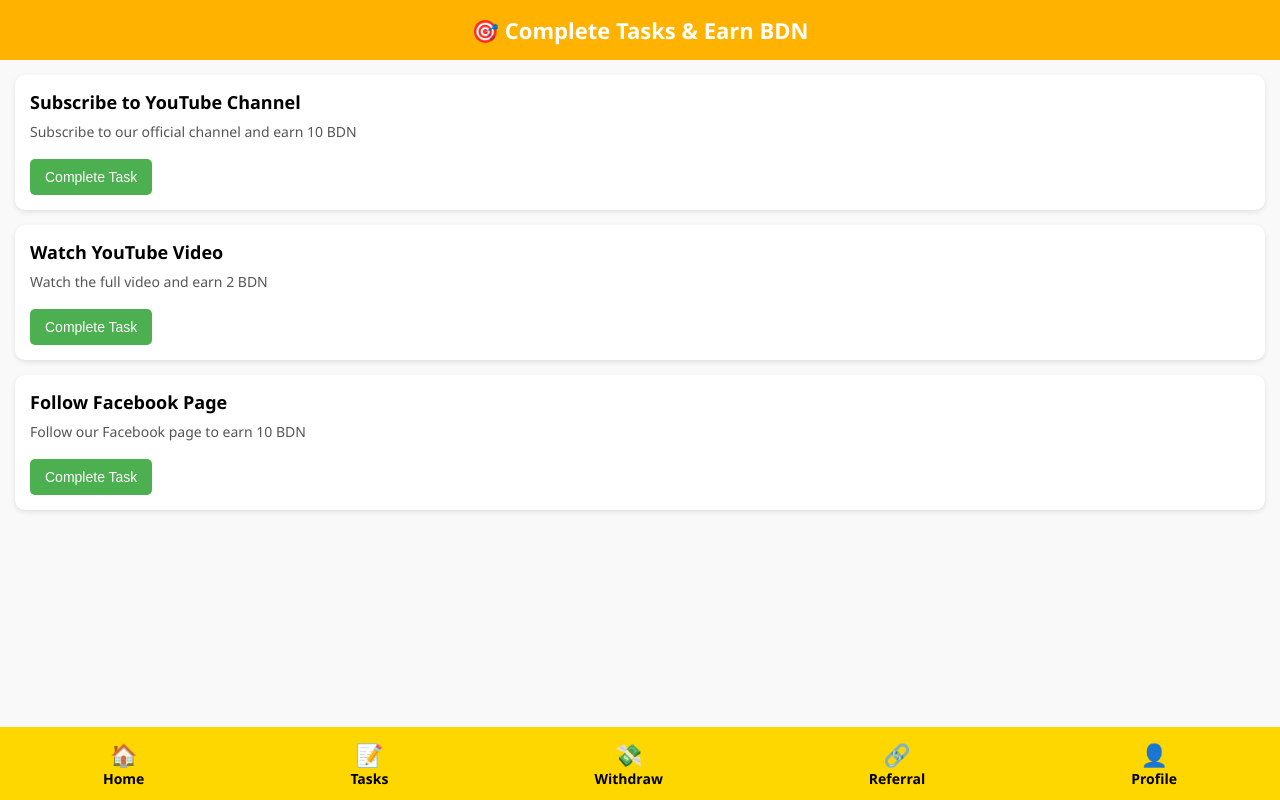
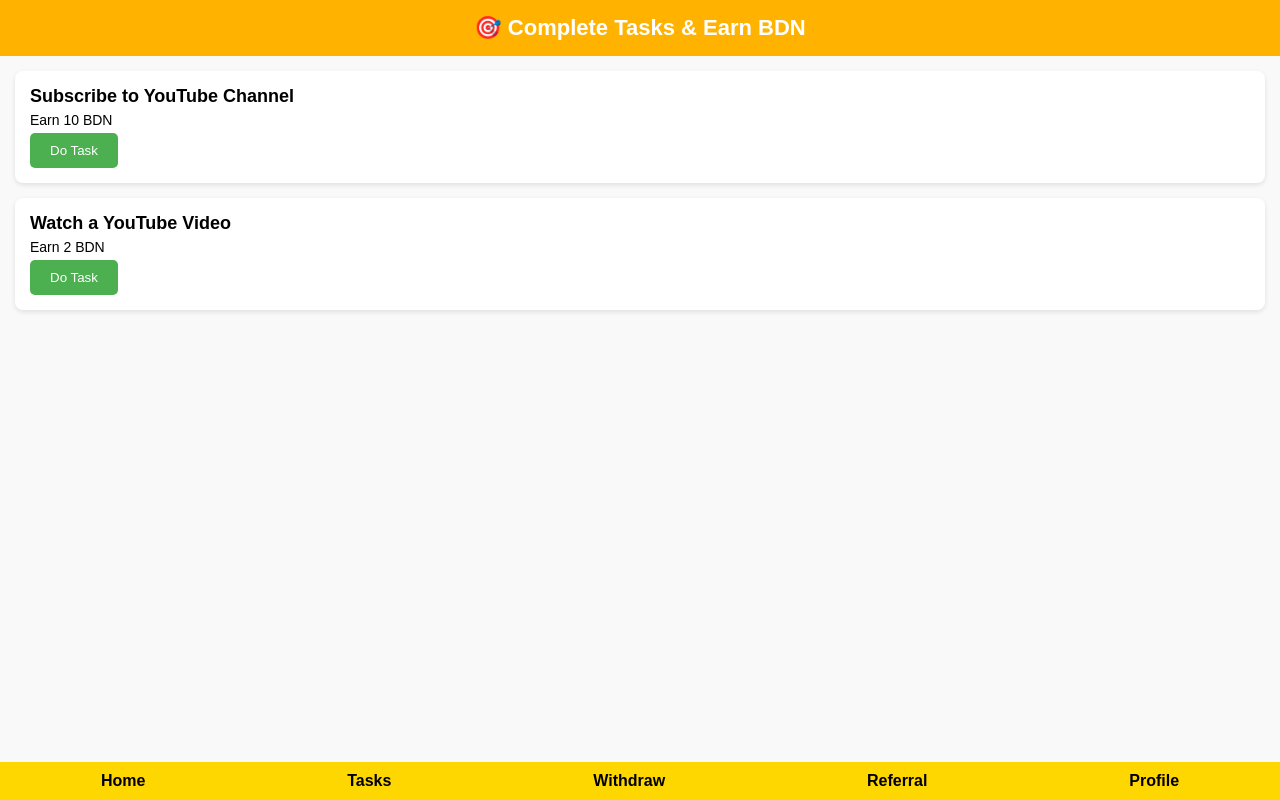
Before and after one commit to Raihancoin/Bitdeen-, a plain HTML site: page tasks.html in a window 1280 px wide. Drawn offline with Linux system fonts and the light colour scheme.

Commit message:
Update tasks.html

```diff
--- a/tasks.html
+++ b/tasks.html
@@ -4,118 +4,35 @@
   <meta charset="UTF-8" />
   <meta name="viewport" content="width=device-width, initial-scale=1" />
   <title>BitDeen - Tasks</title>
-  <script src="https://www.gstatic.com/firebasejs/9.6.1/firebase-app-compat.js"></script>
-  <script src="https://www.gstatic.com/firebasejs/9.6.1/firebase-database-compat.js"></script>
   <style>
-    body { margin: 0; font-family: 'Segoe UI', sans-serif; background: #f9f9f9; padding-bottom: 90px; }
-    header { background: #ffb300; color: white; text-align: center; padding: 15px; font-size: 22px; font-weight: bold; }
-    .task-card {
-      background: white; border-radius: 10px; margin: 15px; padding: 15px;
-      box-shadow: 0 2px 5px rgba(0,0,0,0.1);
-    }
+    body { font-family: Arial; background: #f9f9f9; margin: 0; padding-bottom: 90px; }
+    header { background: #ffb300; padding: 15px; color: white; font-size: 22px; font-weight: bold; text-align: center; }
+    .task-card { background: white; margin: 15px; padding: 15px; border-radius: 8px; box-shadow: 0 2px 5px rgba(0,0,0,0.1); }
     .task-title { font-size: 18px; font-weight: bold; }
-    .task-desc { font-size: 14px; color: #555; margin: 8px 0; }
-    .task-btn {
-      padding: 10px 15px; background: #4caf50; color: white; border: none;
-      border-radius: 5px; cursor: pointer; font-size: 14px; margin-top: 10px;
-    }
-    nav { position: fixed; bottom: 0; width: 100%; background: #ffd700; display: flex; justify-content: space-around; padding: 12px 0; }
-    nav a { color: #000; font-size: 14px; text-decoration: none; font-weight: bold; text-align: center; }
-    nav a span { display: block; font-size: 22px; }
+    .task-desc { font-size: 14px; margin: 5px 0; }
+    .task-btn { padding: 10px 20px; background: #4caf50; color: white; border: none; border-radius: 5px; cursor: pointer; }
+    nav { position: fixed; bottom: 0; width: 100%; background: #ffd700; display: flex; justify-content: space-around; padding: 10px 0; }
+    nav a { text-decoration: none; color: black; font-weight: bold; }
   </style>
 </head>
 <body>
-
-<header>🎯 Complete Tasks & Earn BDN</header>
-
-<div id="task-list">
-  <!-- Tasks will appear here -->
-</div>
-
-<nav>
-  <a href="index.html"><span>🏠</span>Home</a>
-  <a href="tasks.html"><span>📝</span>Tasks</a>
-  <a href="withdraw.html"><span>💸</span>Withdraw</a>
-  <a href="referral.html"><span>🔗</span>Referral</a>
-  <a href="profile.html"><span>👤</span>Profile</a>
-</nav>
-
-<script>
-  const firebaseConfig = {
-    apiKey: "AIzaSyA-EXAMPLE-NcVmz2",
-    authDomain: "deencoin-project.firebaseapp.com",
-    projectId: "deencoin-project",
-    storageBucket: "deencoin-project.appspot.com",
-    messagingSenderId: "1234567890",
-    appId: "1:1234567890:web:abc123xyz789"
-  };
-
-  firebase.initializeApp(firebaseConfig);
-  const db = firebase.database();
-  const userId = localStorage.getItem("bitdeen_phone") || "user_demo";
-
-  const taskList = document.getElementById("task-list");
-
-  const sampleTasks = [
-    {
-      id: "yt-sub",
-      title: "Subscribe to YouTube Channel",
-      desc: "Subscribe to our official channel and earn 10 BDN",
-      url: "https://youtube.com/@yourchannel",
-      reward: 10
-    },
-    {
-      id: "yt-watch",
-      title: "Watch YouTube Video",
-      desc: "Watch the full video and earn 2 BDN",
-      url: "https://www.youtube.com/watch?v=dQw4w9WgXcQ",
-      reward: 2
-    },
-    {
-      id: "fb-follow",
-      title: "Follow Facebook Page",
-      desc: "Follow our Facebook page to earn 10 BDN",
-      url: "https://facebook.com/yourpage",
-      reward: 10
-    }
-  ];
-
-  function renderTasks() {
-    taskList.innerHTML = '';
-    sampleTasks.forEach(task => {
-      const card = document.createElement("div");
-      card.className = "task-card";
-      card.innerHTML = `
-        <div class="task-title">${task.title}</div>
-        <div class="task-desc">${task.desc}</div>
-        <button class="task-btn" onclick="completeTask('${task.id}', '${task.url}', ${task.reward})">Complete Task</button>
-      `;
-      taskList.appendChild(card);
-    });
-  }
-
-  function completeTask(taskId, url, reward) {
-    window.open(url, "_blank");
-    setTimeout(() => {
-      const confirmDone = confirm("✅ Did you complete the task?");
-      if (confirmDone) {
-        db.ref("users/" + userId + "/tasks/" + taskId).set(true);
-        db.ref("users/" + userId + "/progress").get().then(snapshot => {
-          let bdn = 0;
-          if (snapshot.exists()) {
-            const data = snapshot.val();
-            bdn = data.bdn || 0;
-          }
-          bdn += reward;
-          db.ref("users/" + userId + "/progress/bdn").set(bdn);
-          alert(`🎉 ${reward} BDN added to your account.`);
-        });
-      }
-    }, 15000); // Wait at least 15 seconds
-  }
-
-  renderTasks();
-</script>
-
+  <header>🎯 Complete Tasks & Earn BDN</header>
+  <div class="task-card">
+    <div class="task-title">Subscribe to YouTube Channel</div>
+    <div class="task-desc">Earn 10 BDN</div>
+    <button class="task-btn" onclick="window.open('https://youtube.com', '_blank')">Do Task</button>
+  </div>
+  <div class="task-card">
+    <div class="task-title">Watch a YouTube Video</div>
+    <div class="task-desc">Earn 2 BDN</div>
+    <button class="task-btn" onclick="window.open('https://youtube.com', '_blank')">Do Task</button>
+  </div>
+  <nav>
+    <a href="index.html">Home</a>
+    <a href="tasks.html">Tasks</a>
+    <a href="withdraw.html">Withdraw</a>
+    <a href="referral.html">Referral</a>
+    <a href="profile.html">Profile</a>
+  </nav>
 </body>
-  </html>
+</html>
```
